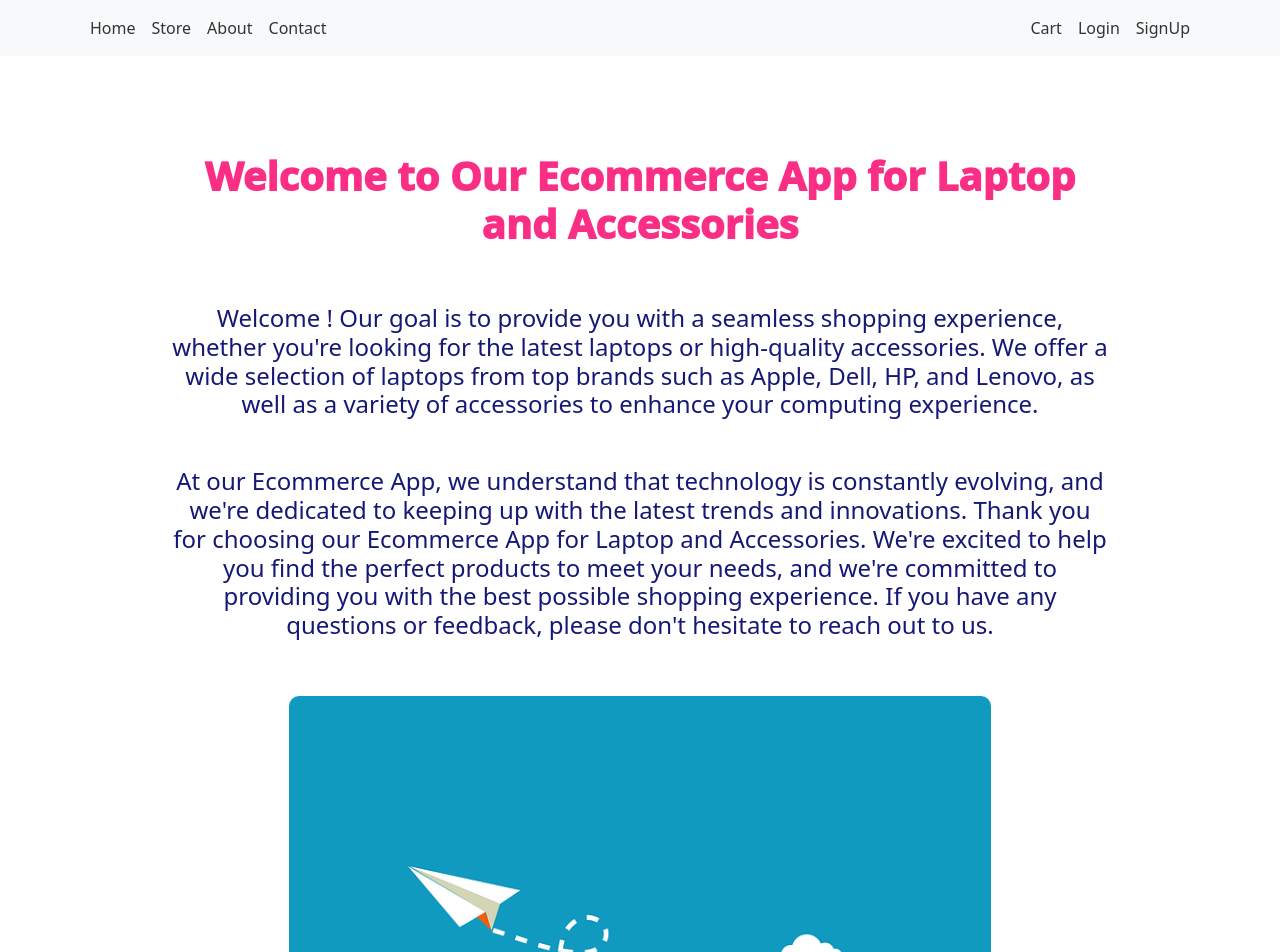
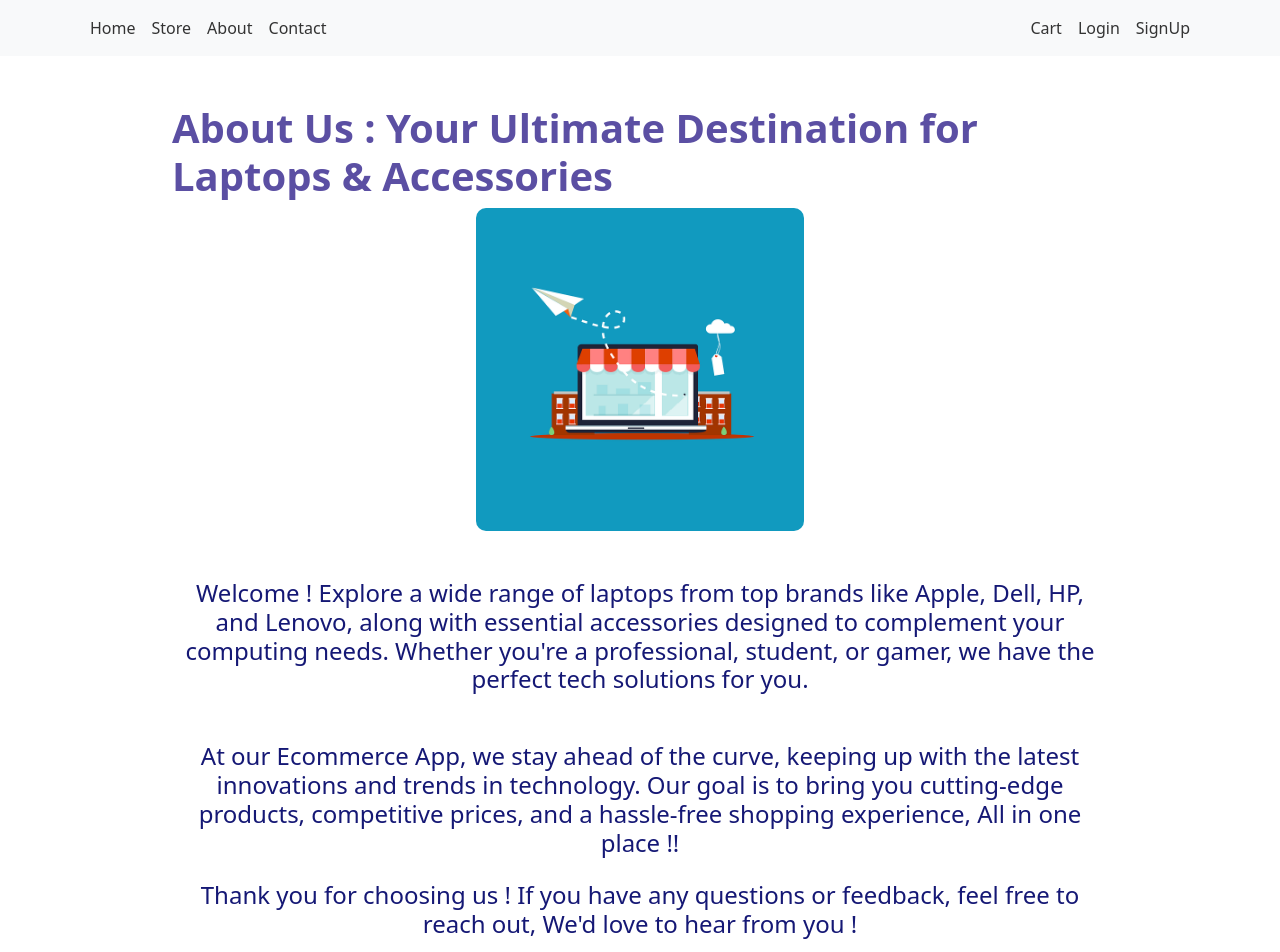
Before and after one commit to Rupesh-Kumbhar/ecom-store-frontend, a React (Create React App) app: page /about in a window 1280 px wide. Shown: the top 952 px of the page. Built offline with nearby package versions, Linux system fonts and the light colour scheme.

Commit message:
About Page updates

```diff
--- a/src/Components/About/about.jsx
+++ b/src/Components/About/about.jsx
@@ -5,21 +5,25 @@ function About(){
     return(
         <div className="col-sm-9 mt-5 container">
 
-            <h1 className="text-center pt-5 heading-text" >Welcome to Our Ecommerce App for Laptop and Accessories </h1>
+            <h1 className="heading-text" >About Us : Your Ultimate Destination for Laptops & Accessories</h1>
             <div className="text-center pb-5 mb-5">
+
+                <div className="col-sm-12 p-0">
+                    <img src="assets/Home-images/about-us.png" alt="home" className="about-img" />
+                </div>
+
                 <h4 className="text-center pt-5 body-text" >
                     Welcome !
+                    Explore a wide range of laptops from top brands like Apple, Dell, HP, and Lenovo, along with essential accessories designed to complement your computing needs. Whether you're a professional, student, or gamer, we have the perfect tech solutions for you.
 
-                    Our goal is to provide you with a seamless shopping experience, whether you're looking for the latest laptops or high-quality accessories. We offer a wide selection of laptops from top brands such as Apple, Dell, HP, and Lenovo, as well as a variety of accessories to enhance your computing experience.
                 </h4>
-                <h4 className="text-center pb-5 body-text mt-5">
-                    At our Ecommerce App, we understand that technology is constantly evolving, and we're dedicated to keeping up with the latest trends and innovations.
-                    Thank you for choosing our Ecommerce App for Laptop and Accessories. We're excited to help you find the perfect products to meet your needs, and we're committed to providing you with the best possible shopping experience. If you have any questions or feedback, please don't hesitate to reach out to us.
+                <h4 className="text-center pb-3 body-text mt-5">
+                At our Ecommerce App, we stay ahead of the curve, keeping up with the latest innovations and trends in technology. Our goal is to bring you cutting-edge products, competitive prices, and a hassle-free shopping experience, All in one place !!
                 </h4>
-                {/* In addition to our product offerings, we also provide a range of services to help you get the most out of your tech. Whether you need help with setup and installation, troubleshooting, or repair, our team of experts is here to help.
-                            Our team of tech experts is always on the lookout for new products and features to improve your computing experience, and we're committed to providing you with the best possible service and support. */}
+                <h4 className="text-center pb-5 body-text">
+                    Thank you for choosing us ! If you have any questions or feedback, feel free to reach out, We'd love to hear from you !
+                </h4>
 
-                <img src="assets/Home-images/about-us.png" alt="Description of the image" className="about-img" />
 
             </div>
 
--- a/src/Components/About/about.scss
+++ b/src/Components/About/about.scss
@@ -1,6 +1,7 @@
 .heading-text {
-    font-weight: 1000;
-    color: #FB2E86;
+    font-weight: 700;
+    // color: #FB2E86;
+    color: #5b4fa3;
 }
 
 .body-text {
@@ -8,5 +9,5 @@
 }
 .about-img{
     border-radius: 10px;
-    width: 75%;
+    width: 35%;
 }
--- a/src/Components/AdminPages/adminHome/adminHome.jsx
+++ b/src/Components/AdminPages/adminHome/adminHome.jsx
@@ -21,7 +21,7 @@ function AdminHome(){
 
             <div className="col-sm-6 p-0 admin-img-container">
                 <img src="/assets/admin-images/admin_Home.png"
-                    alt="Description of the image"
+                    alt="admin_Home"
                     className="admin-img"
                 />
             </div>
--- a/src/Components/Footer/footer.jsx
+++ b/src/Components/Footer/footer.jsx
@@ -23,18 +23,19 @@ function Footer(){
                         <div className="col-md-4 mb-5">
                             <h3 className="mb-4">Follow Us</h3>
                             <p>
-                                <a href="#">Facebook</a>
+                                <a  href='https://www.facebook.com/rupesh.kumbhar.58173' target='_blank' rel="noopener noreferrer" >Facebook</a>
                             </p>
 
                             <p>
-                                <a href="#">Twitter</a>
+                                <a  href='https://www.instagram.com/rupesh_kumbhar_/?igshid=ZDdkNTZiNTM%3D' target='_blank' rel="noopener noreferrer">Instagram</a>
                             </p>
                             <p>
-                                <a href="#">Instagram</a>
+                            <a href="https://twitter.com" target="_blank" rel="noopener noreferrer"> Twitter </a>
                             </p>
                             <p>
-                                <a href="#">Youtube</a>
+                                <a href="https://www.youtube.com" target="_blank" rel="noopener noreferrer"> YouTube </a>
                             </p>
+
                         </div>
                     </div>
                 </div>
--- a/src/Components/Home/home.jsx
+++ b/src/Components/Home/home.jsx
@@ -1,4 +1,4 @@
-import React, {useState} from "react";
+import React from "react";
 import Footer from "../Footer/footer";
 import "./../Home/home.scss";
 
@@ -64,7 +64,7 @@ function Home() {
           <div>
             <img
               src="assets/Home-images/home-img.svg"
-              alt="Description of the image"
+              alt="home"
               className="home-img"
             />
           </div>
```
Also changed, not shown: 1 other file (tests, documents, lock files or other folders).
